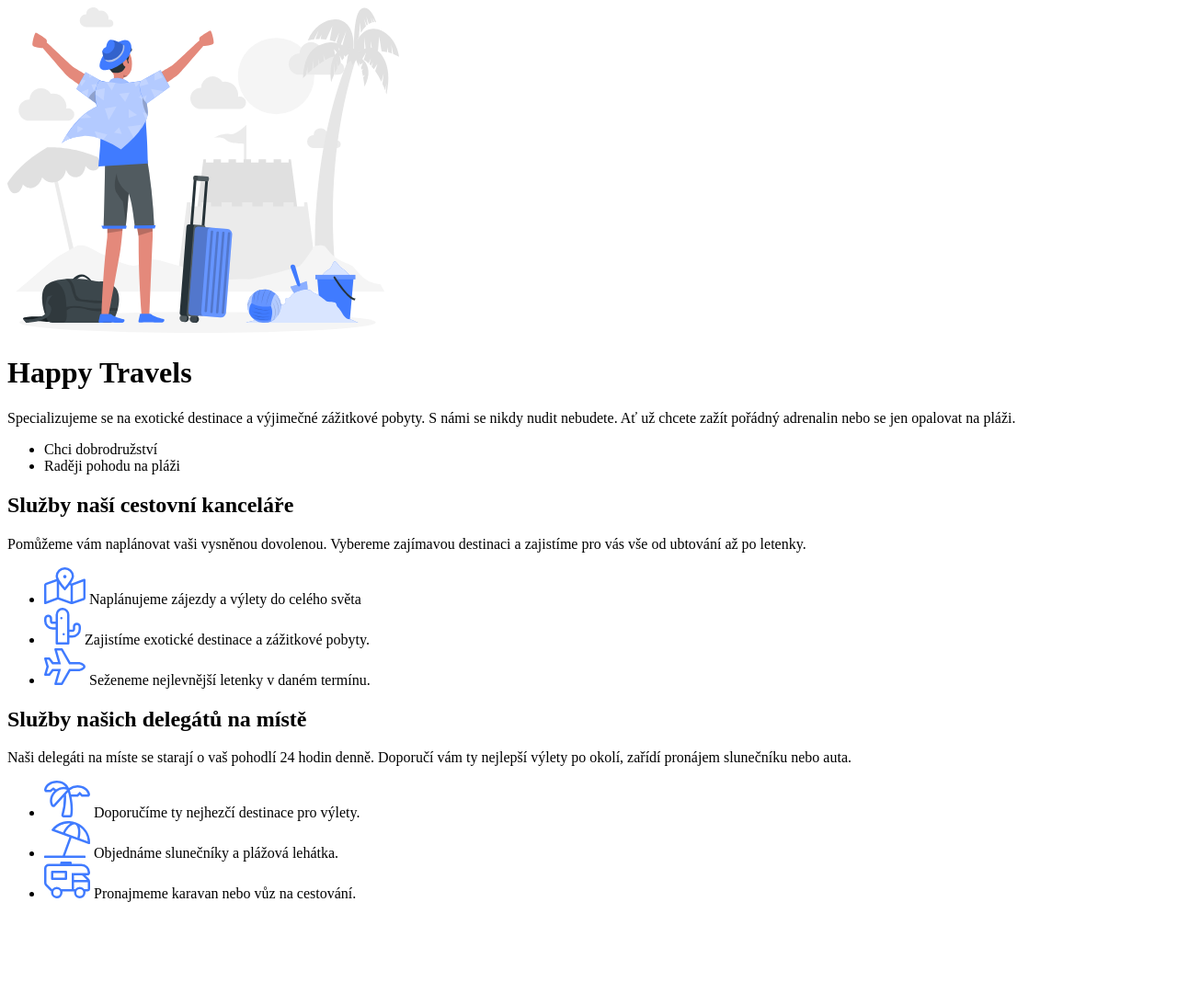
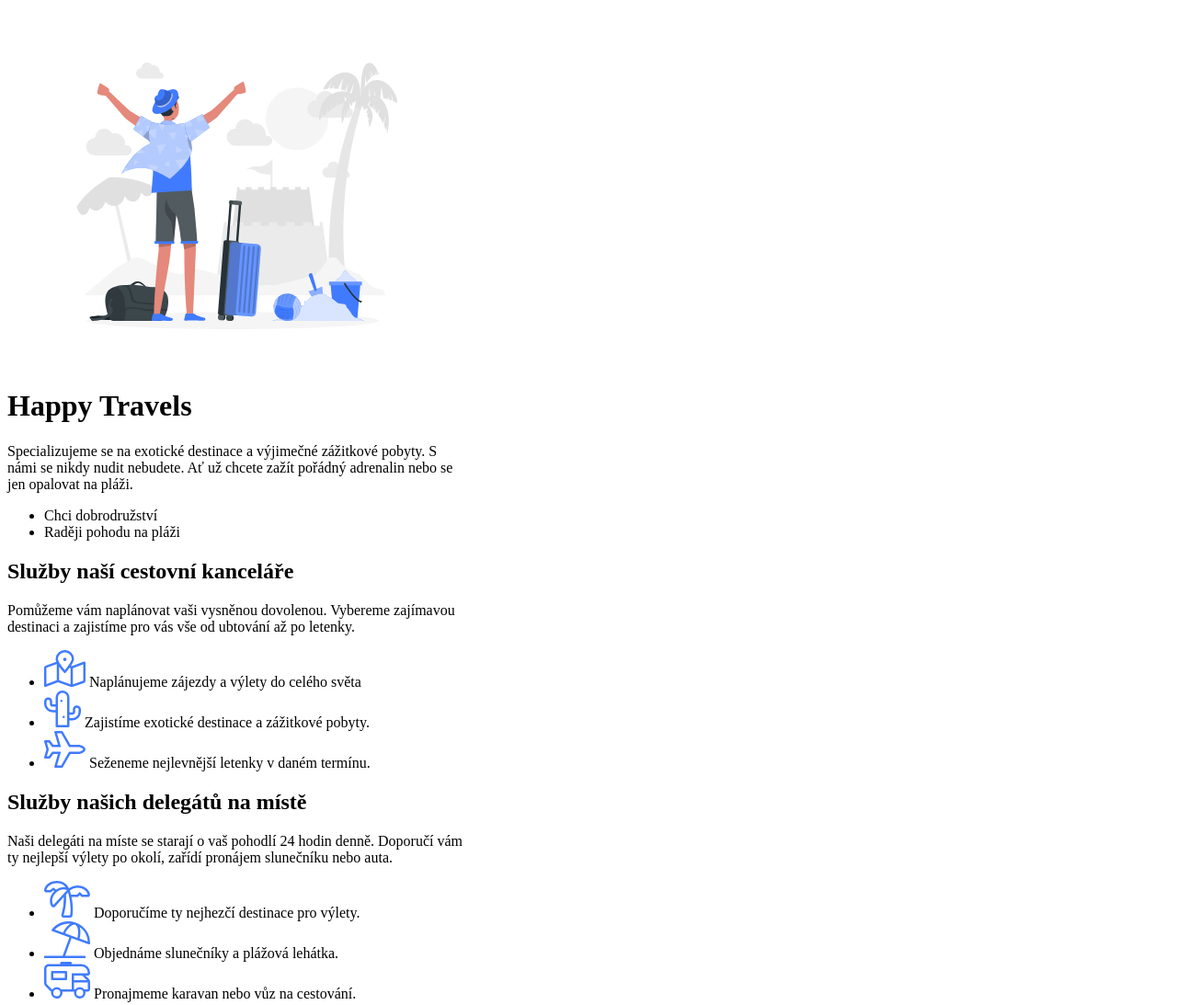
Before and after one commit to Strondal/Ukol_SLUZBY, a plain HTML site: page index.html in a window 1280 px wide. Shown: the top 1093 px of the page at 92% size. Before the commit the page ends 997 px from the top, so only its background shows below. Drawn offline with Linux system fonts and the light colour scheme.

Commit message:
uprava foto traveler

```diff
--- a/index.html
+++ b/index.html
@@ -10,8 +10,8 @@
 <body>
 
     <div class="hlavicka">
-        <div class="traveler">
-            <img src="pictures/happy-traveler.svg" alt="happy-traveler">
+        <div class="uvod">
+            <img class="traveler" src="pictures/happy-traveler.svg" alt="happy-traveler">
         </div>
 
         <div class="uvod">
@@ -28,7 +28,7 @@
     </div>
 
 
-    <div class="cestovka">
+    <div class="obsah1">
         <h2>Služby naší cestovní kanceláře</h2>
 
         <p>Pomůžeme vám naplánovat vaši vysněnou dovolenou. Vybereme zajímavou destinaci a zajistíme pro vás vše od ubtování až po letenky.</p>
@@ -46,7 +46,7 @@
         </ul>
     </div>
 
-    <div class="delegat">
+    <div class="obsah2">
         <h2>Služby našich delegátů na místě</h2>
         <p>Naši delegáti na míste se starají o vaš pohodlí 24 hodin denně. Doporučí vám ty nejlepší výlety po okolí, zařídí pronájem slunečníku nebo auta.</p>
 
--- a/style.css
+++ b/style.css
@@ -0,0 +1,26 @@
+
+
+body {
+    height: 1600px;
+    width: 500px;
+    display:inline-block;
+
+}
+
+.traveler {
+    width: 350px;
+    height: 290px;
+    margin: 60px 74px 40px 75px;
+}
+
+.hlavicka {
+
+}
+
+.obsah1 {
+
+}
+
+.obsah2 {
+
+}
```
